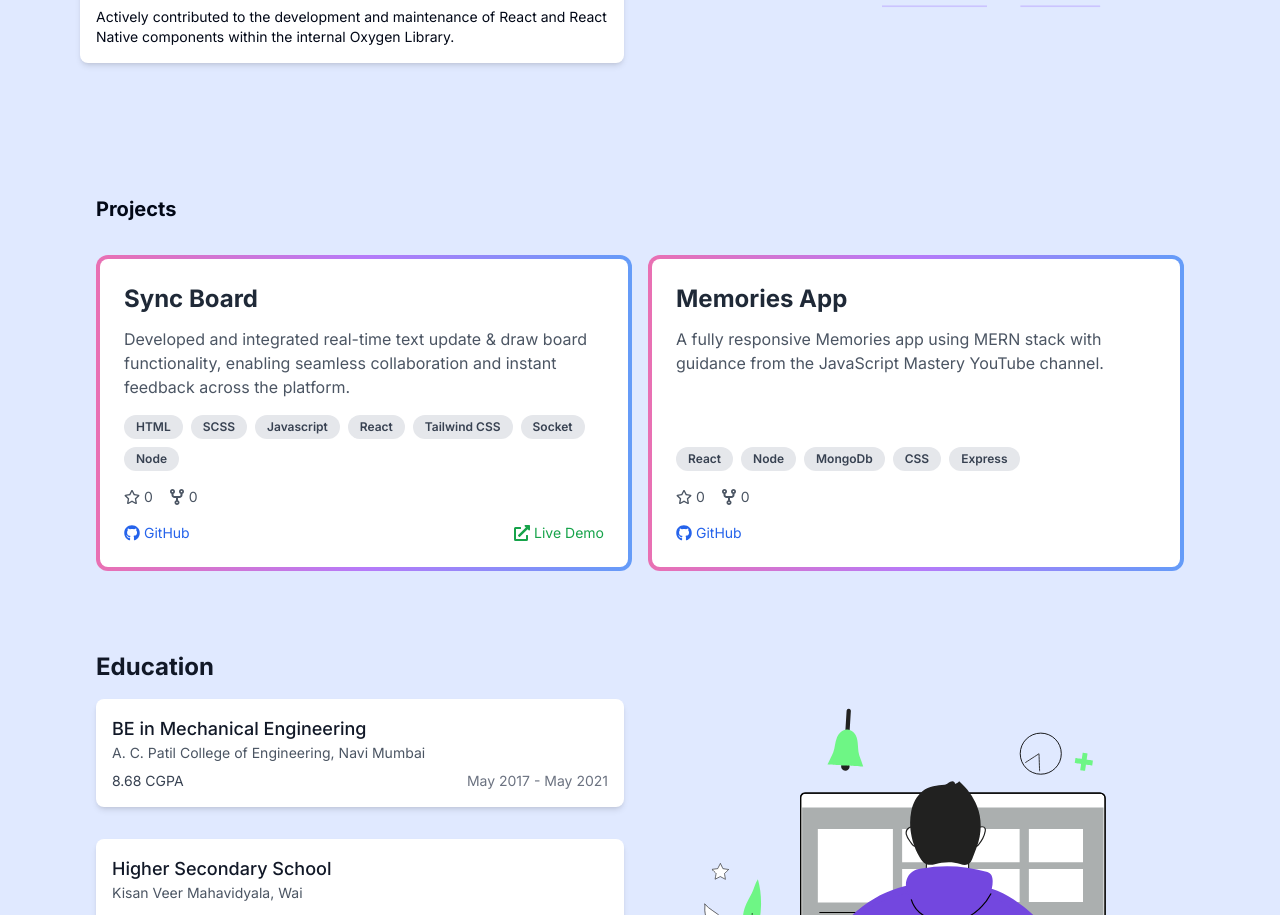
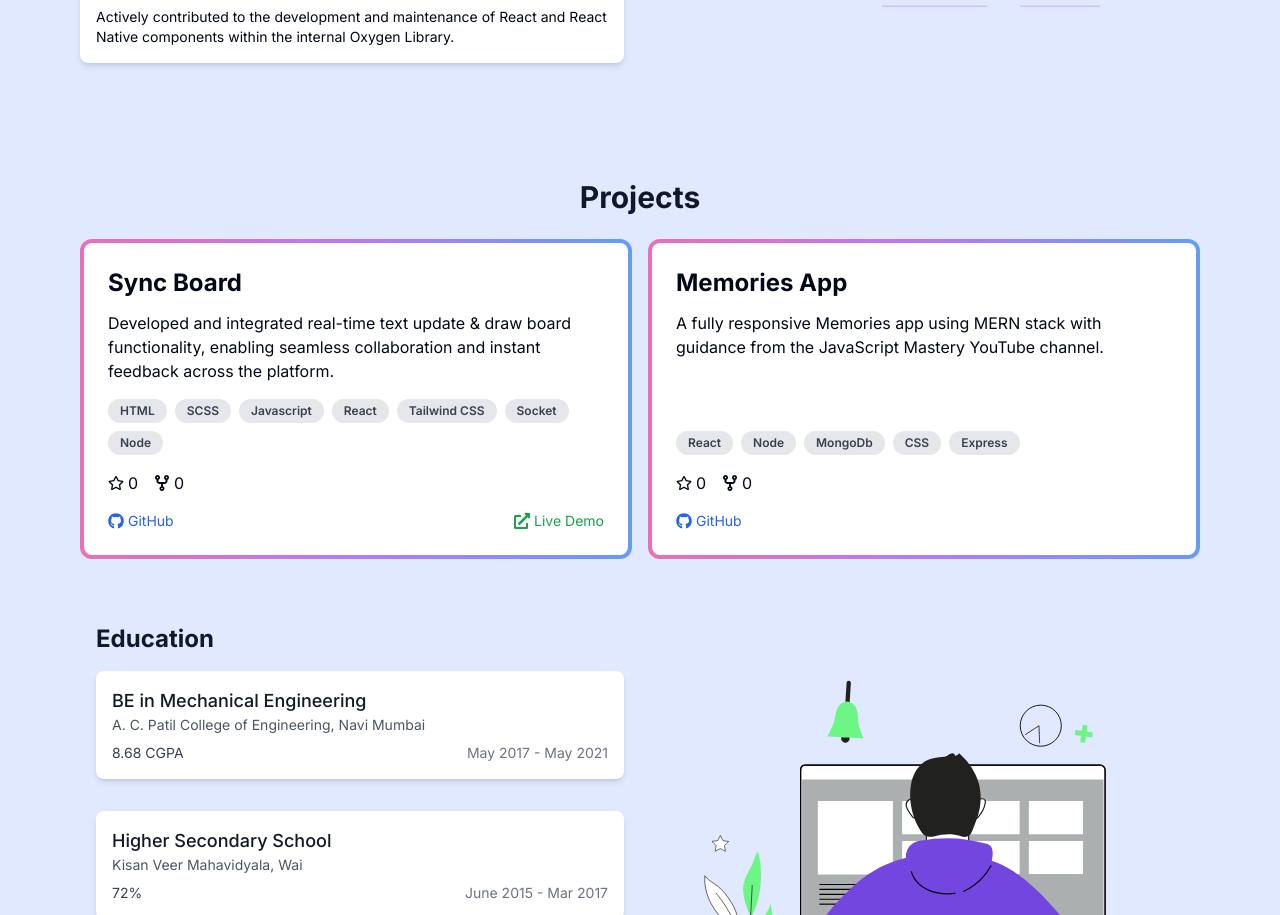
Before and after one commit to ajittupe2548/ajit-tupe-portfolio, a Next.js app: page / in a window 1280 px wide. Shown: the part 1945-2860 px from the top of the page. Built offline with nearby package versions, Linux system fonts and the light colour scheme.

Commit message:
Projects

```diff
--- a/src/components/ProjectCard.tsx
+++ b/src/components/ProjectCard.tsx
@@ -22,28 +22,13 @@ const ProjectCard: React.FC<ProjectCardProps> = ({
     liveLink,
     stars,
     forks,
-    lastUpdated,
 }) => {
-    // Function to format the date
-    const formatDate = (dateString: string) => {
-        const date = new Date(dateString);
-        return date.toLocaleDateString('de-DE', {
-            year: 'numeric',
-            month: 'short',
-            day: 'numeric',
-        });
-    };
-
     return (
-        <div className='group relative overflow-hidden rounded-xl p-1 transition-all duration-500 hover:shadow-xl flex-grow'>
+        <div className='relative overflow-hidden rounded-xl p-1 transition-all duration-500'>
             <div className='absolute inset-0 bg-gradient-to-r from-pink-500 via-purple-500 to-blue-500 opacity-75 transition-all duration-500 group-hover:opacity-100'></div>
-            <div className='relative h-full rounded-lg bg-white p-6 dark:bg-gray-800 transition-all duration-500 dark:bg-opacity-80 backdrop-blur-sm flex flex-col'>
-                <h3 className='mb-3 text-2xl font-bold text-gray-800 dark:text-white'>
-                    {title}
-                </h3>
-                <p className='mb-4 text-gray-600 dark:text-gray-300 flex-grow'>
-                    {description}
-                </p>
+            <div className='relative h-full rounded-lg bg-white p-6 dark:bg-gray-800 transition-all duration-500 dark:bg-opacity-80 flex flex-col'>
+                <h3 className='mb-3 text-2xl font-bold'>{title}</h3>
+                <p className='mb-4  flex-grow'>{description}</p>
                 <div className='mt-auto space-y-4'>
                     <div className='flex flex-wrap gap-2'>
                         {technologies.map((tech, index) => (
@@ -55,7 +40,6 @@ const ProjectCard: React.FC<ProjectCardProps> = ({
                             </span>
                         ))}
                     </div>
-                    <div className='flex justify-between items-center text-sm text-gray-600 dark:text-gray-400'>
                     <div className='flex items-center space-x-4'>
                         <span className='flex items-center'>
                             <FaRegStar size={16} className='mr-1' />
@@ -65,7 +49,6 @@ const ProjectCard: React.FC<ProjectCardProps> = ({
                             <FaCodeFork size={16} className='mr-1' />
                             {forks}
                         </span>
-                        </div>
                     </div>
                     <div className='flex justify-between'>
                         <Link
--- a/src/components/Projects.tsx
+++ b/src/components/Projects.tsx
@@ -49,14 +49,11 @@ const projects: Omit<ProjectCardProps, 'stars' | 'forks' | 'lastUpdated'>[] = [
 
 const Projects: React.FC = () => {
     return (
-        <div
-            className='rounded-lg md:col-span-2 lg:col-span-3 pt-16'
-            id='projects'
-        >
-            <div className='p-4'>
-                <h2 className='text-xl font-bold'>Projects</h2>
-            </div>
-            <div className='grid gap-4 p-4 sm:grid-cols-2'>
+        <div className='pt-16' id='projects'>
+            <h2 className='text-3xl font-bold text-gray-900 dark:text-white text-center mb-6'>
+                Projects
+            </h2>
+            <div className='grid gap-4 sm:grid-cols-2'>
                 {projects.map((project, index) => (
                     <ProjectCard
                         key={index}
```
Lines whose indentation alone changed are shown as unchanged.
